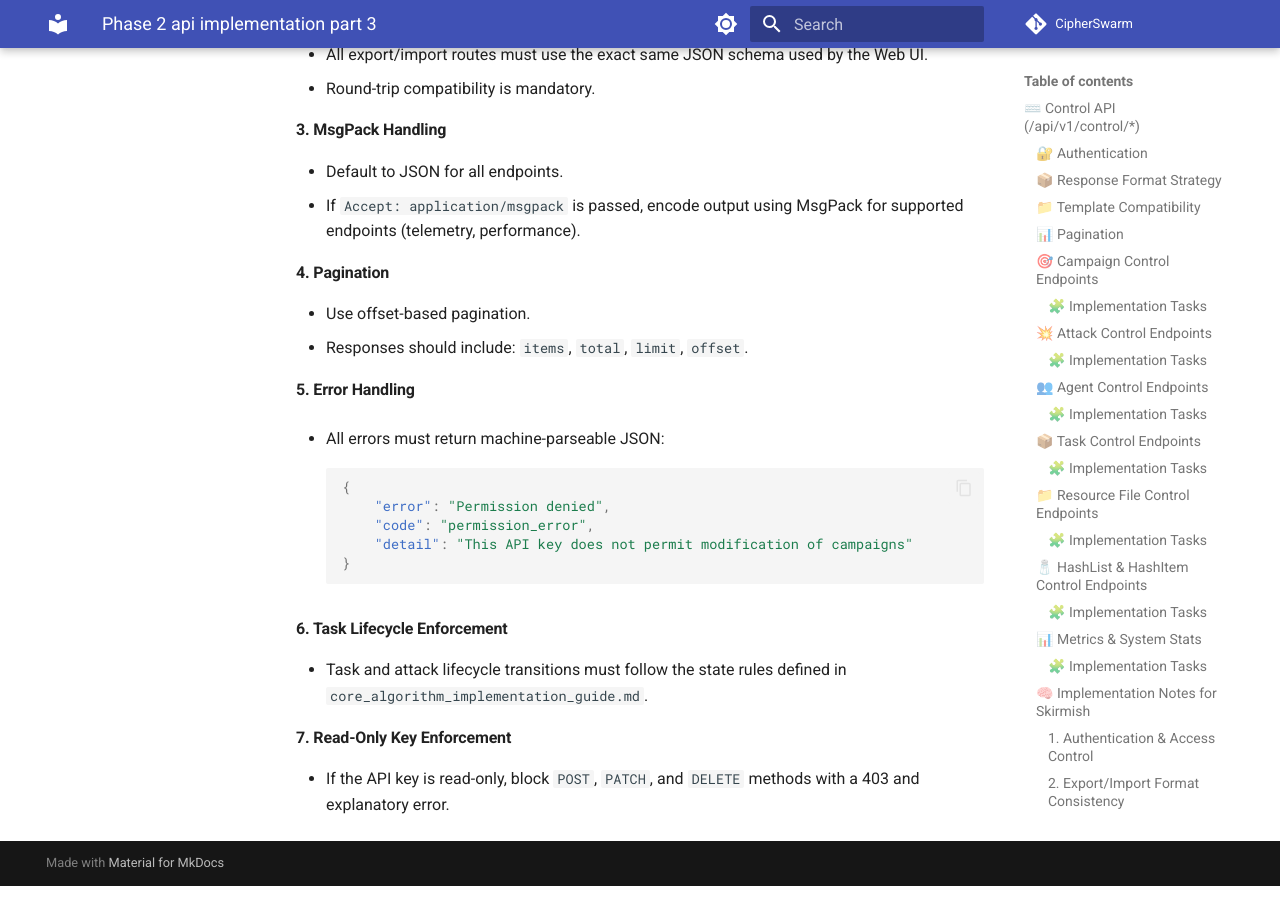
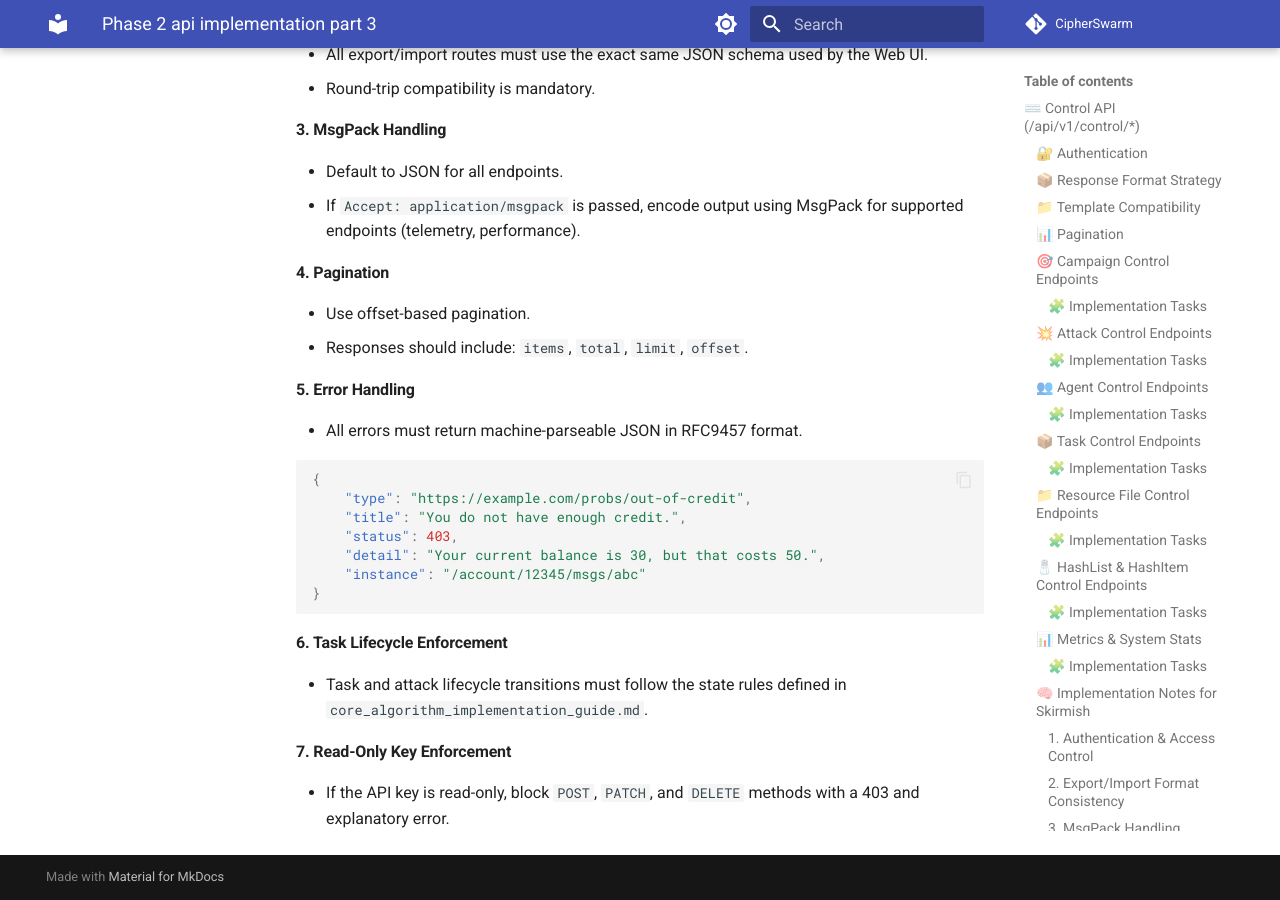
Before and after one commit to unclesp1d3r/CipherSwarm, an MkDocs documentation site: the page built from docs/v2_rewrite_implementation_plan/phase-2-api-implementation-parts/phase-2-api-implementation-part-3.md, in a window 1280 px wide and 900 px high, scrolled down 6730 px. Built offline with MkDocs 1.6.1 and Material for MkDocs 9.7.7, drawn with Linux system fonts in a browser that asks for light colours; comment, search, counter and statistics services are not loaded.

Commit message:
docs(api): update error handling section in implementation plan
- Revised the error handling guidelines to specify that all errors must return machine-parseable JSON in RFC9457 format.
- Updated the example JSON structure to align with the new format, including fields for type, title, status, detail, and instance.

Signed-off-by: Skirmish
Signed-off-by: UncleSp1d3r <unclespider@protonmail.com>

````diff
--- a/docs/v2_rewrite_implementation_plan/phase-2-api-implementation-parts/phase-2-api-implementation-part-3.md
+++ b/docs/v2_rewrite_implementation_plan/phase-2-api-implementation-parts/phase-2-api-implementation-part-3.md
@@ -195,15 +195,17 @@
 
 #### 5. Error Handling
 
--   All errors must return machine-parseable JSON:
+-   All errors must return machine-parseable JSON in RFC9457 format.
 
-    ```json
-    {
-        "error": "Permission denied",
-        "code": "permission_error",
-        "detail": "This API key does not permit modification of campaigns"
-    }
-    ```
+```json
+{
+    "type": "https://example.com/probs/out-of-credit",
+    "title": "You do not have enough credit.",
+    "status": 403,
+    "detail": "Your current balance is 30, but that costs 50.",
+    "instance": "/account/12345/msgs/abc"
+}
+```
 
 #### 6. Task Lifecycle Enforcement
 
````
